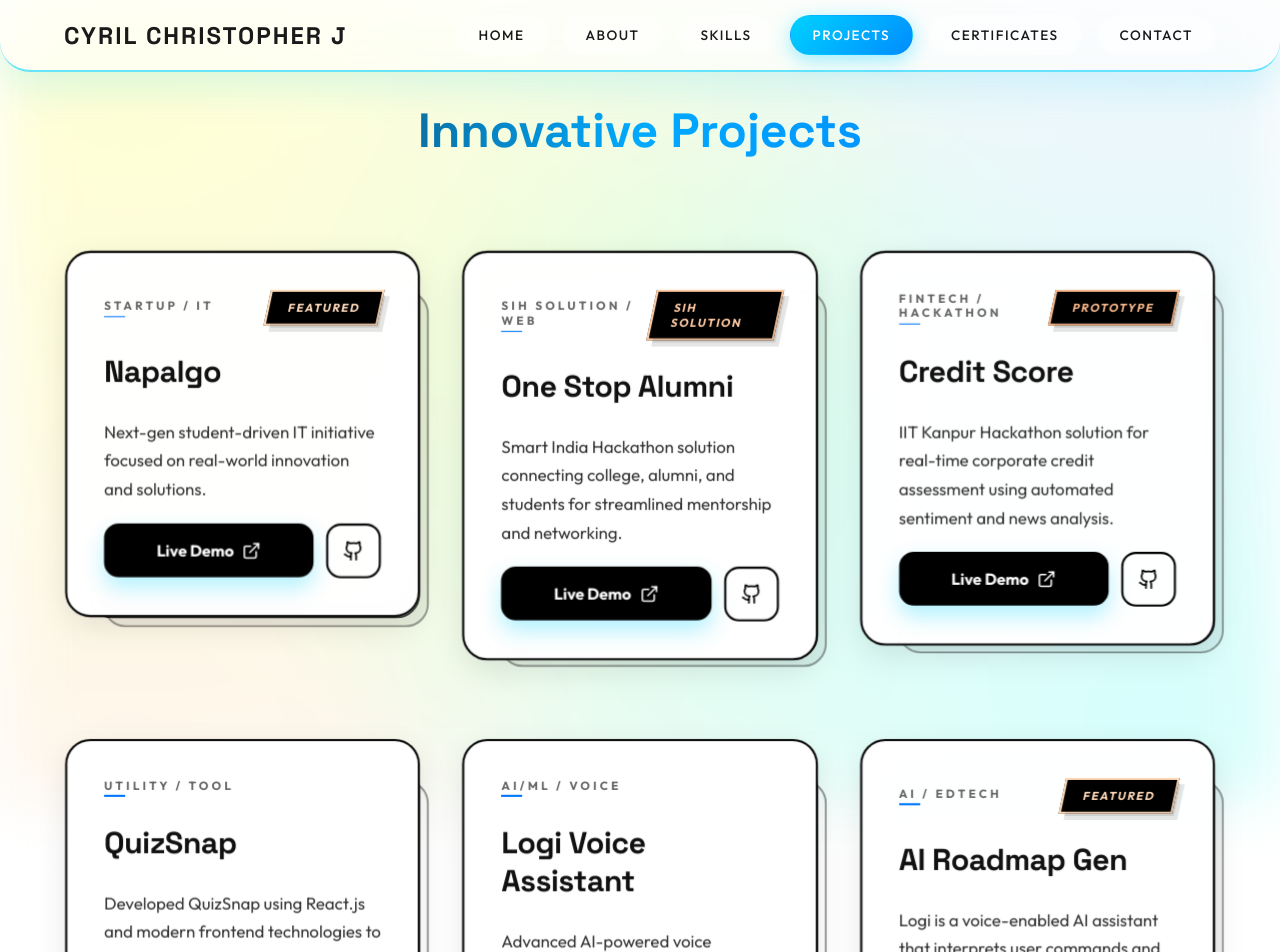
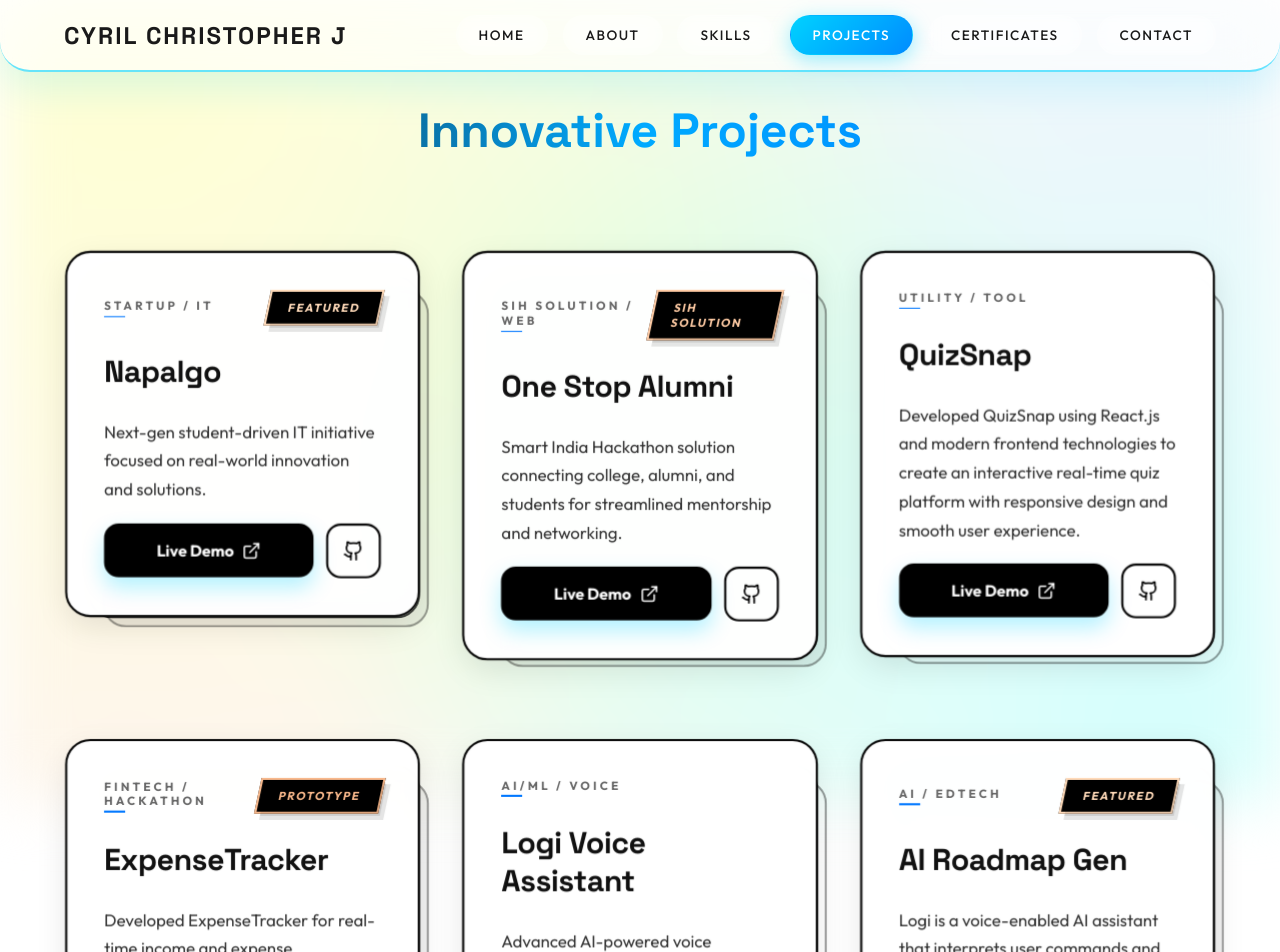
Before and after one commit to cyrilchris-j/portfolio, a React (Vite) app: page /projects in a window 1280 px wide. Shown: the top 952 px of the page. Built offline with nearby package versions, Linux system fonts and the light colour scheme; a web font is replaced by a local one.

Commit message:
first commit

```diff
--- a/src/pages/Projects.jsx
+++ b/src/pages/Projects.jsx
@@ -130,14 +130,7 @@ const Projects = () => {
             github: "https://github.com/cyrilchris-j/onestopalumni",
             highlightType: "hackathon"
         },
-        {
-            title: "Credit Score",
-            desc: "IIT Kanpur Hackathon solution for real-time corporate credit assessment using automated sentiment and news analysis.",
-            tag: "FinTech / Hackathon",
-            link: "https://cyrilchris-j.github.io/stocknew/",
-            github: "https://github.com/cyrilchris-j/stocknew",
-            highlightType: "fintech"
-        },
+
         {
             title: "QuizSnap",
             desc: "Developed QuizSnap using React.js and modern frontend technologies to create an interactive real-time quiz platform with responsive design and smooth user experience.",
@@ -145,6 +138,14 @@ const Projects = () => {
             link: "https://quiz-snap.vercel.app/",
             github: "https://github.com/cyrilchris-j/cgpa",
             highlightType: "utility"
+        },
+         {
+            title: "ExpenseTracker",
+            desc: "Developed ExpenseTracker for real-time income and expense management with budgeting insights and transaction tracking.",
+            tag: "FinTech / Hackathon",
+            link: "https://cyrilchris-j.github.io/stocknew/",
+            github: "https://github.com/cyrilchris-j/stocknew",
+            highlightType: "fintech"
         },
         {
             title: "Logi Voice Assistant",
```
